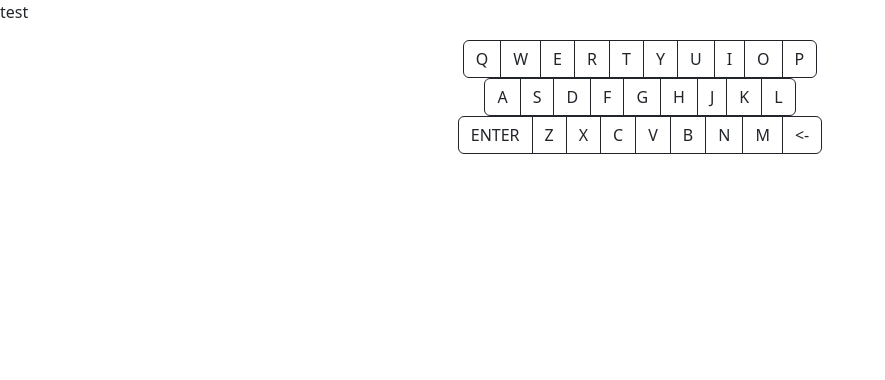
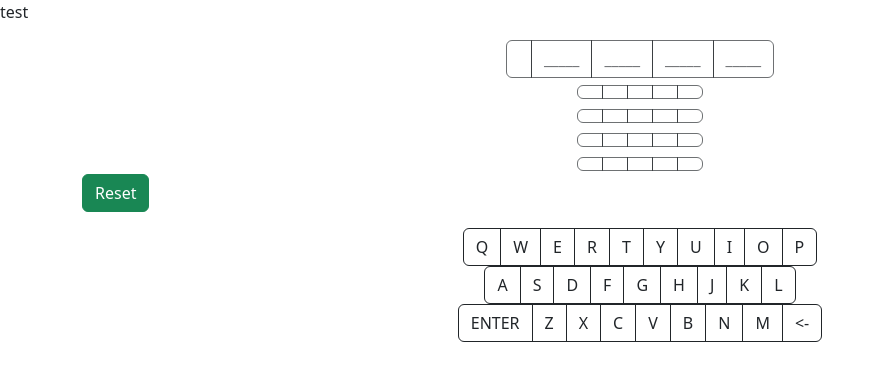
Before and after one commit to BryseJamesRochester/WordleGame, a React (Create React App) app in the folder wordle/: page / in a window 1280 px wide. Shown: the top 380 px of the page, without its empty margins (0-885 px from the left). Built offline with nearby package versions, Linux system fonts and the light colour scheme.

Commit message:
started creating makeshift grid to test user input with keyboard

```diff
--- a/wordle/src/App.js
+++ b/wordle/src/App.js
@@ -2,11 +2,13 @@ import logo from './logo.svg';
 import './App.css';
 import Keyboard from './components/Keyboard.jsx'
 import 'bootstrap/dist/css/bootstrap.min.css'
+import Grid from './components/Grid';
 
 function App() {
   return (
     <div>
    <p>test</p>
+   <Grid/>
    <Keyboard />
    </div>
   );
--- /dev/null
+++ b/wordle/src/components/Grid.jsx
@@ -0,0 +1,107 @@
+import React, { useState } from 'react'
+import Button from 'react-bootstrap/Button'
+import { Container, Row, Col } from 'react-bootstrap'
+
+
+
+
+
+function Grid(){
+    var cell = [
+        ['','','','',''],
+        ['_','_','_','_','_'],
+        ['_','_','_','_','_'],
+        ['_','_','_','_','_'],
+        ['_','_','_','_','_']
+    ]
+    ;
+
+    const resetGrid = () =>
+    {
+        console.log("reset clicked");
+        var i = 0;
+        for(i=0;i<cell.length;i++){
+            cell[i] = "_";
+        }
+    }
+
+    return(
+        <div>
+            <Container>
+            <Row className="justify-content-md-center">
+            <Col lg="auto">
+                    <div class='btn-group'>
+                        <Button variant="outline-dark" disabled>{cell[0,0]}</Button>{' '}
+                        <Button variant="outline-dark" disabled>{cell[0,1]}</Button>{' '}
+                        <Button variant="outline-dark" disabled>{cell[0,2]}</Button>{' '}
+                        <Button variant="outline-dark" disabled>{cell[0,3]}</Button>{' '}
+                        <Button variant="outline-dark" disabled>{cell[0,4]}</Button>{' '}
+                    </div>
+                </Col>
+            </Row>
+
+            <Row className="justify-content-md-center">
+                <Col lg="auto">
+                    <div class='btn-group'>
+                        <Button variant="outline-dark" disabled>{cell[5]}</Button>{' '}
+                        <Button variant="outline-dark" disabled>{cell[6]}</Button>{' '}
+                        <Button variant="outline-dark" disabled>{cell[7]}</Button>{' '}
+                        <Button variant="outline-dark" disabled>{cell[8]}</Button>{' '}
+                        <Button variant="outline-dark" disabled>{cell[9]}</Button>{' '}
+                    </div>
+                </Col>
+            </Row>
+
+            <Row className="justify-content-md-center">
+            <Col lg="auto">
+                    <div class='btn-group'>
+                        <Button variant="outline-dark" disabled>{cell[10]}</Button>{' '}
+                        <Button variant="outline-dark" disabled>{cell[11]}</Button>{' '}
+                        <Button variant="outline-dark" disabled>{cell[12]}</Button>{' '}
+                        <Button variant="outline-dark" disabled>{cell[13]}</Button>{' '}
+                        <Button variant="outline-dark" disabled>{cell[14]}</Button>{' '}
+                    </div>
+                </Col>
+            </Row>
+
+            <Row className="justify-content-md-center">
+                <Col lg="auto">
+                    <div class='btn-group'>
+                        <Button variant="outline-dark" disabled>{cell[15]}</Button>{' '}
+                        <Button variant="outline-dark" disabled>{cell[16]}</Button>{' '}
+                        <Button variant="outline-dark" disabled>{cell[17]}</Button>{' '}
+                        <Button variant="outline-dark" disabled>{cell[18]}</Button>{' '}
+                        <Button variant="outline-dark" disabled>{cell[19]}</Button>{' '}
+                    </div>
+                </Col>
+            </Row>
+
+            <Row className="justify-content-md-center">
+                <Col lg="auto">
+                    <div class='btn-group'>
+                        <Button variant="outline-dark" disabled>{cell[20]}</Button>{' '}
+                        <Button variant="outline-dark" disabled>{cell[21]}</Button>{' '}
+                        <Button variant="outline-dark" disabled>{cell[22]}</Button>{' '}
+                        <Button variant="outline-dark" disabled>{cell[23]}</Button>{' '}
+                        <Button variant="outline-dark" disabled>{cell[24]}</Button>{' '}
+                    </div>
+                </Col>
+            </Row>
+            <Button className="justify-content-md-center" variant="success" onClick={resetGrid}>Reset</Button>
+            <Row className="justify-content-md-center">
+            <pre>
+
+
+            </pre>
+            </Row>
+
+            </Container>
+
+
+
+        </div>
+    )
+}
+
+
+export default Grid
--- a/wordle/src/components/Keyboard.jsx
+++ b/wordle/src/components/Keyboard.jsx
@@ -1,12 +1,18 @@
 import React from 'react'
 import Button from 'react-bootstrap/Button'
 import { Container, Row, Col } from 'react-bootstrap'
-import $ from 'jquery'
+
 
 
 document.addEventListener('keyup', (event) => {
   const key_id = "key_"+event.key
-  console.log(document.getElementById(key_id).className);
+  if(document.getElementById(key_id) != null){
+    document.getElementById(key_id).className = "btn btn-outline-dark";
+  }
+})
+
+document.removeEventListener('keyup', (event) => {
+  const key_id = "key_"+event.key
   if(document.getElementById(key_id) != null){
     document.getElementById(key_id).className = "btn btn-outline-dark";
   }
@@ -14,11 +20,18 @@ document.addEventListener('keyup', (event) => {
 
 document.addEventListener('keydown', (event) => {
   const key_id = "key_"+event.key
-  console.log(key_id + " pressed");
   if(document.getElementById(key_id) != null){
     document.getElementById(key_id).className += " active";
   }
 })
+
+document.removeEventListener('keydown', (event) => {
+  const key_id = "key_"+event.key
+  if(document.getElementById(key_id) != null){
+    document.getElementById(key_id).className += " active";
+  }
+})
+
 
 function Keyboard() {
   return (
@@ -27,7 +40,7 @@ function Keyboard() {
       <Row className="justify-content-md-center">
           <Col md="auto">
           <div class='btn-group'>
-            <Button id="key_q" variant="outline-dark">Q</Button>{' '}
+            <Button id="key_q" variant="outline-dark" >Q</Button>{' '}
             <Button id="key_w" variant="outline-dark">W</Button>{' '}
             <Button id="key_e" variant="outline-dark">E</Button>{' '}
             <Button id="key_r" variant="outline-dark">R</Button>{' '}
```
